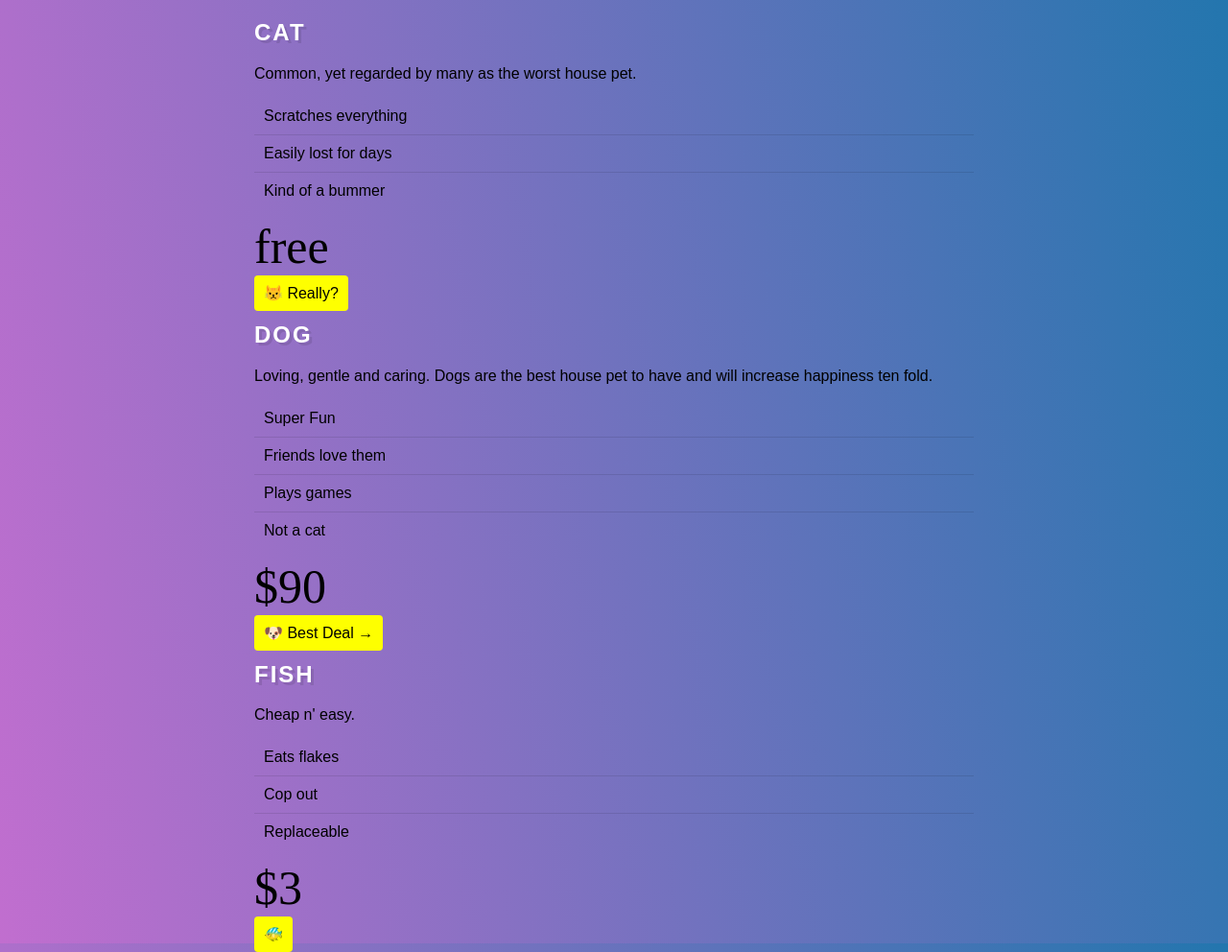
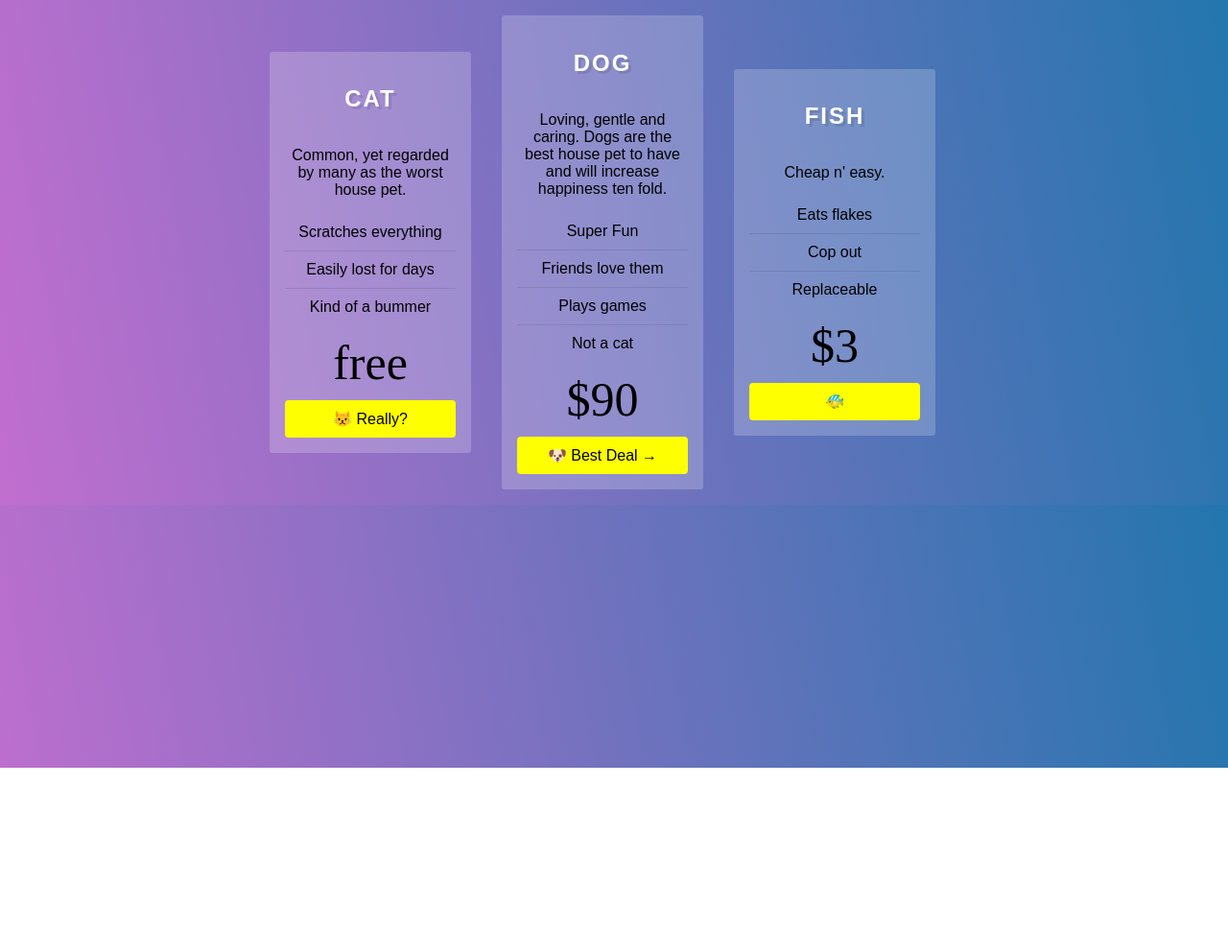
Before and after one commit to jdsutherland/what-the-flexbox-exercises, a plain HTML site: page pricing-grid/index.html in a window 1280 px wide. Shown: the whole page at 96% size. After the commit the page ends 800 px from the top, so only its background shows below. Drawn offline with Linux system fonts and the light colour scheme.

Commit message:
pricing-grid end

```diff
--- a/pricing-grid/style.css
+++ b/pricing-grid/style.css
@@ -56,4 +56,28 @@ a {
 .pricing-grid {
   max-width:750px;
   margin: 0 auto;
+  display: flex;
 }
+
+.plan {
+  background: rgba(255,255,255,0.2);
+  margin: 1em;
+  padding: 1em;
+  text-align: center;
+  width: 28%;
+  border-radius: .2em;
+  display: flex;
+  flex-direction: column;
+}
+
+.plan > * {
+  flex: 1;
+}
+
+.plan1 {
+  align-self: center;
+}
+
+.plan3 {
+  align-self: center;
+}
```
Also changed, not shown: 1 other file.
